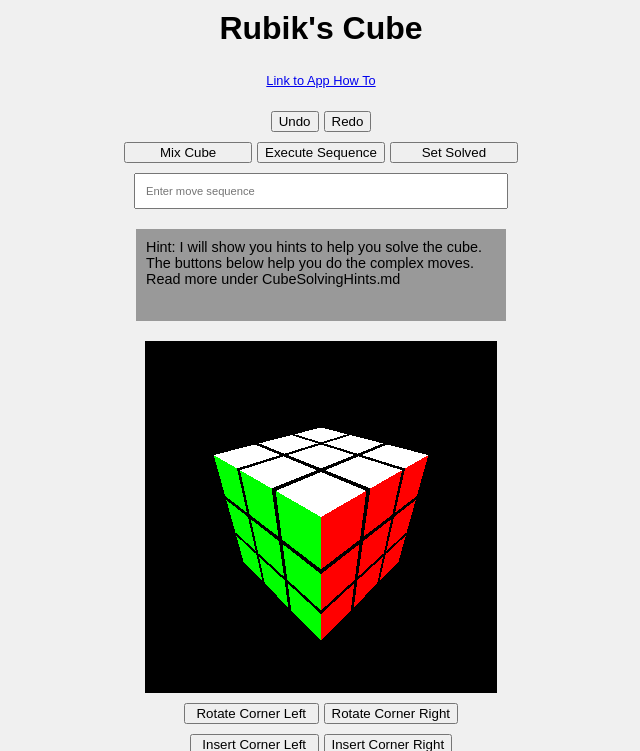
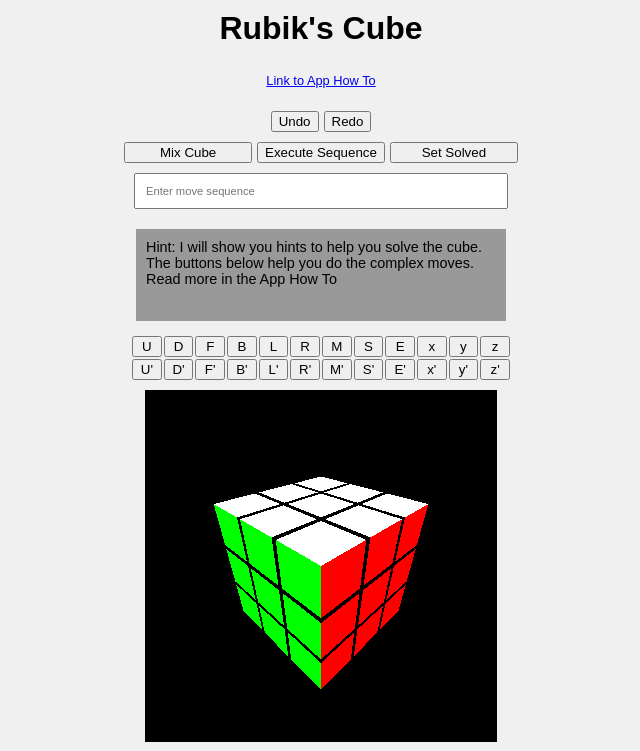
Before and after one commit to aadimiro/Rubik, a Flask app: page / in a window 1280 px wide. Shown: the top 751 px of the page, without its empty margins (319-959 px from the left). Run offline with Flask 3, Linux system fonts and the light colour scheme.

Commit message:
Add rotation buttons and update styles for improved user interaction

```diff
--- a/rubiks-cube-app/src/static/css/styles.css
+++ b/rubiks-cube-app/src/static/css/styles.css
@@ -60,6 +60,12 @@ canvas {
     gap: 5px;
     margin-top: 10px;
 }
+.button-container-rotate {
+    display: grid;
+    grid-template-columns: repeat(12, 1fr);
+    gap: 2px;
+    margin-top: 5px;
+}
 
 #hintText {
     margin: 10px; /* Add margin for spacing */
--- a/rubiks-cube-app/src/templates/index.html
+++ b/rubiks-cube-app/src/templates/index.html
@@ -20,8 +20,35 @@
     </div>
     <input type="text" id="sequenceInput" maxlength="100" placeholder="Enter move sequence">
     <div id="hintContainer">
-        <p id="hintText">Hint: I will show you hints to help you solve the cube. The buttons below help you do the complex moves. Read more under CubeSolvingHints.md </p>
+        <p id="hintText">Hint: I will show you hints to help you solve the cube. The buttons below help you do the complex moves. Read more in the App How To</p>
     </div>
+    <div class="button-container-rotate">
+        <button id="RotateU"  class="op-button">U</button>
+        <button id="RotateD"  class="op-button">D</button>
+        <button id="RotateF"  class="op-button">F</button>
+        <button id="RotateB"  class="op-button">B</button>
+        <button id="RotateL"  class="op-button">L</button>
+        <button id="RotateR"  class="op-button">R</button>
+        <button id="RotateM"  class="op-button">M</button>
+        <button id="RotateS"  class="op-button">S</button>
+        <button id="RotateE"  class="op-button">E</button>
+        <button id="Rotatex"  class="op-button">x</button>
+        <button id="Rotatey"  class="op-button">y</button>
+        <button id="Rotatez"  class="op-button">z</button>
+        <button id="RotateUcc"  class="op-button">U'</button>
+        <button id="RotateDcc"  class="op-button">D'</button>
+        <button id="RotateFcc"  class="op-button">F'</button>
+        <button id="RotateBcc"  class="op-button">B'</button>
+        <button id="RotateLcc"  class="op-button">L'</button>
+        <button id="RotateRcc"  class="op-button">R'</button>
+        <button id="RotateMcc"  class="op-button">M'</button>
+        <button id="RotateScc"  class="op-button">S'</button>
+        <button id="RotateEcc"  class="op-button">E'</button>
+        <button id="Rotatexcc"  class="op-button">x'</button>
+        <button id="Rotateycc"  class="op-button">y'</button>
+        <button id="Rotatezcc"  class="op-button">z'</button>
+    </div>
+
     <canvas id="cubeCanvas" width="400" height="400"></canvas>
     <div class="button-container2">
         <button id="RotateCornerLeft" title= "L' U2 L U" class="op-button">Rotate Corner Left</button>
```
Also changed, not shown: rubiks-cube-app/src/static/js/eventHandler.js (+72 -0 lines).
